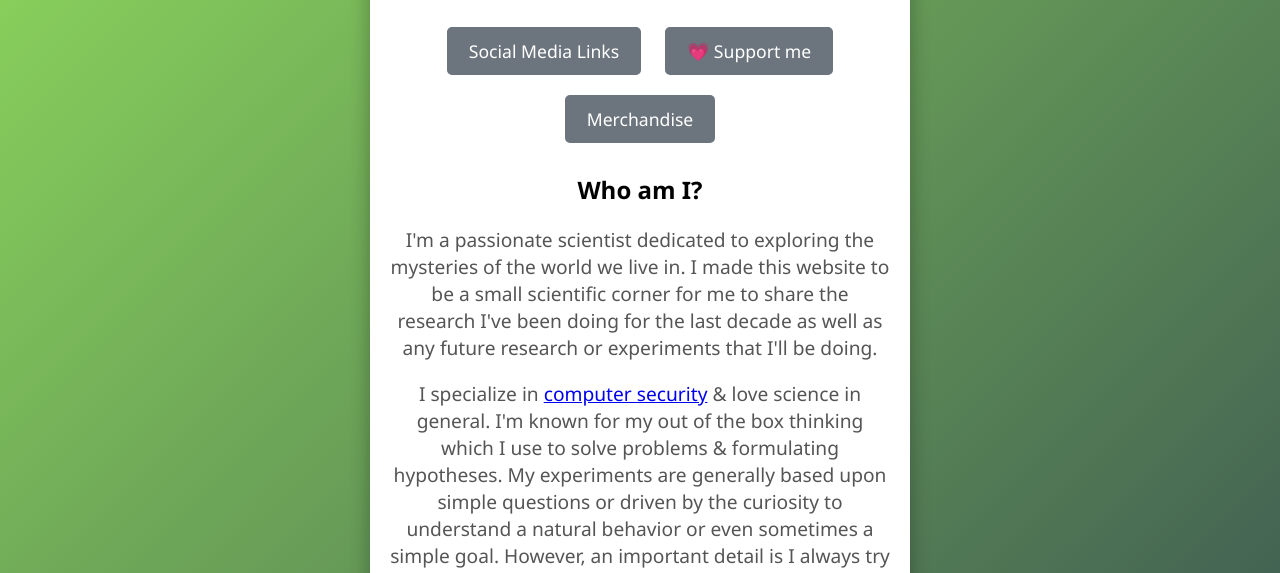
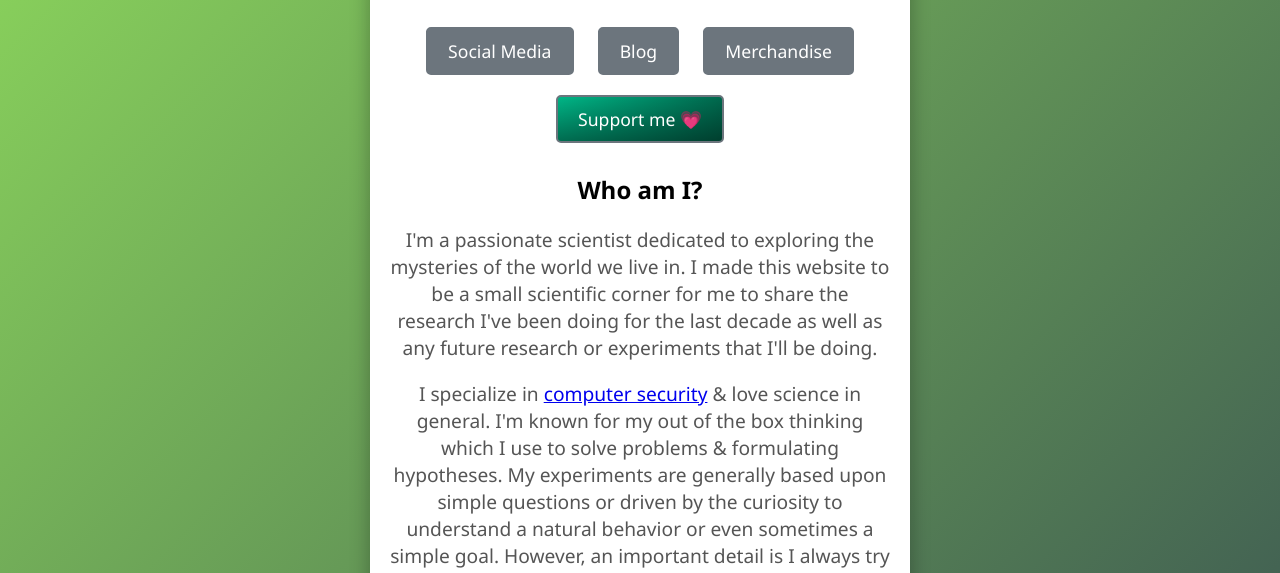
Before and after one commit to lancilloties/lancilloties.github.io, a plain HTML site: page index.html in a window 1280 px wide. Shown: the part 224-797 px from the top of the page. Drawn offline with Linux system fonts and the light colour scheme.

Commit message:
Added blog & pimped up donate button.

```diff
--- a/index.html
+++ b/index.html
@@ -16,11 +16,10 @@
     <main>
         <div class="container">
             <h1>Lancilloties' scientific corner!</h1>
-            <a href="socials.html" class="custom-button">Social Media Links</a>
-            <!--<a href="blog.html" class="custom-button">Blog</a>-->
-            <!-- Disabled blog link till it's up & running. -->
-            <a href="https://www.patreon.com/lancilloties" class="custom-button">💗 Support me</a>
+            <a href="socials.html" class="custom-button">Social Media</a>
+            <a href="https://www.patreon.com/lancilloties" class="custom-button">Blog</a>
             <a href="https://lancilloties.myspreadshop.com/" class="custom-button">Merchandise</a>
+            <a href="https://www.patreon.com/lancilloties" class="custom-button custom-button-donate">Support me 💗</a>
             <h2>Who am I?</h2>
             <p>I'm a passionate scientist dedicated to exploring the mysteries of the world we live in. I made this
                 website to be a small scientific corner for me to share the research I've been doing for the last decade
--- a/styles.css
+++ b/styles.css
@@ -39,6 +39,16 @@ body {
   /* Gray background color */
 }
 
+.custom-button-donate {
+  background: #00684d;
+  background: -webkit-linear-gradient(top,transparent 0%,rgba(0,0,0,0.4) 100%), -webkit-linear-gradient(left,#00b586 0%,#00684d 50%,#00b586 100%);
+  background: linear-gradient(to bottom, transparent 0%, rgba(0,0,0,0.4) 100%), linear-gradient(to right, lighten(#00684d, 15%) 0%, #00684d 50%, lighten(#00684d, 15%) 100%);
+  transition: all 800ms;
+  background-size: 200% 100%;
+  background-position: 0 0;
+  -webkit-transition: all 800ms;
+}
+
 .shares-list__list {
   display: flex;
   justify-content: space-between;
@@ -65,6 +75,10 @@ body {
 .custom-button:hover {
   background-color: #0056b3;
   /* Darker blue */
+}
+.custom-button-donate:hover {
+  /* Small shine when hovered. */
+  background-position: -100% 0;
 }
 
 h1 {
```
